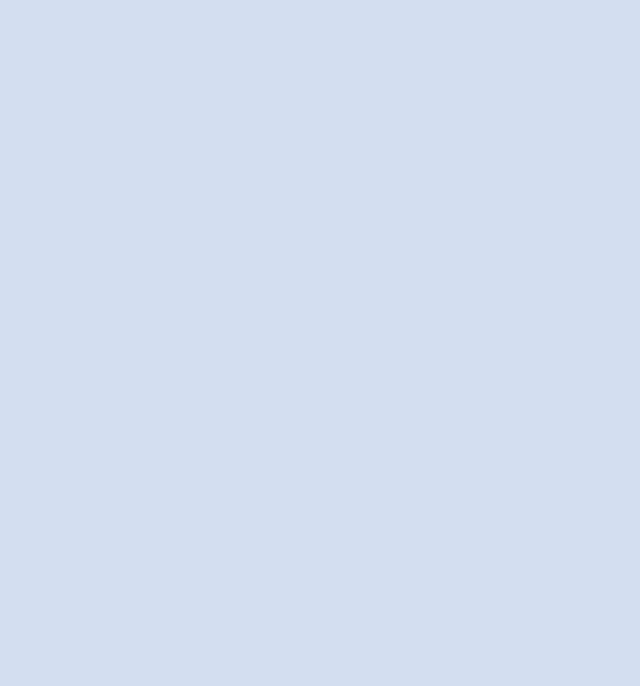
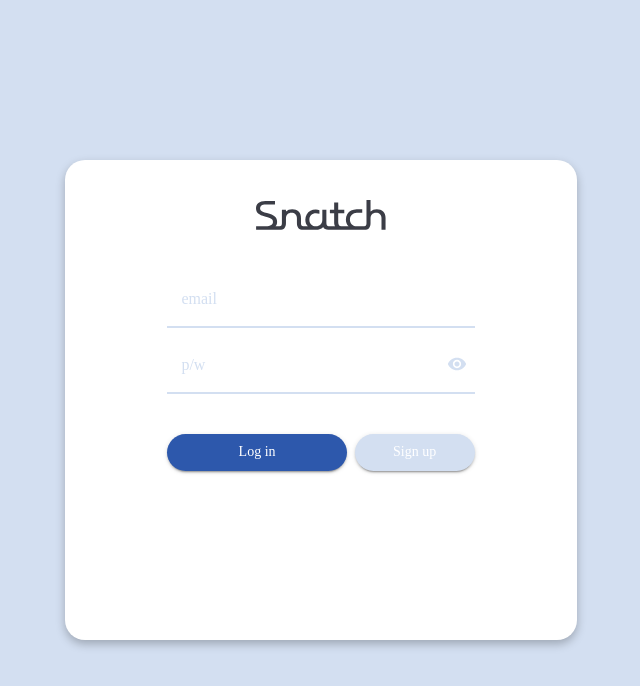
Before and after one commit to oxomi/snatch-front, a React (Create React App) app: page /login in a window 1280 px wide. Before the commit this address had no page. Shown: the top 686 px of the page, without its empty margins (319-959 px from the left). Built offline with nearby package versions, Linux system fonts and the light colour scheme.

Commit message:
feature : 로그인 페이지

```diff
--- a/src/components/SideNav/ChattingLog.jsx
+++ b/src/components/SideNav/ChattingLog.jsx
@@ -20,7 +20,7 @@ const ChattingLog = () => {
           <EditNoteOutlinedIcon />
         </IconButton>
       </div>
-      <StyledTypography sx={{ marginBottom: '10px', height: '10%' }}>Chatting Log</StyledTypography>
+      <StyledTypography sx={{ marginBottom: '10px' }}>Chatting Log</StyledTypography>
       <Box
         className="flex-col w-full h-[80%] overflow-y-auto"
         sx={{
--- a/src/pages/Chat/ChatPage.jsx
+++ b/src/pages/Chat/ChatPage.jsx
@@ -1,13 +1,19 @@
 import React from 'react';
-import { Box, Typography, TextField, InputAdornment, IconButton } from '@mui/material';
+import { styled, Box, Typography, TextField, InputAdornment, IconButton } from '@mui/material';
 
 import { SNATCH_COLOR } from 'constants/snatchTheme';
 import ArrowCircleUpOutlinedIcon from '@mui/icons-material/ArrowCircleUpOutlined';
 
+export const StyledBox = styled(Box)(() => ({
+  border: 'none',
+  backgroundColor: 'white',
+  borderRadius: '30px',
+}));
+
 const ChatPage = () => {
   return (
     <div className="flex flex-col h-full gap-5">
-      <Box className="bg-white" sx={{ border: 'none', borderRadius: '30px', height: '100%' }}></Box>
+      <StyledBox className="h-full"></StyledBox>
       <TextField
         variant="outlined"
         placeholder="자유롭게 입력하세요."
--- /dev/null
+++ b/src/pages/Init/Login.jsx
@@ -0,0 +1,88 @@
+import React, { useState } from 'react';
+import { styled, Box, TextField, Button, Stack, InputAdornment, IconButton } from '@mui/material';
+import { StyledBox } from 'pages/Chat/ChatPage';
+
+import { SNATCH_COLOR } from 'constants/snatchTheme';
+import Logo from 'assets/logo_dark.svg';
+import { Visibility, VisibilityOff } from '@mui/icons-material';
+
+export const InitBox = styled(Box)(() => ({
+  borderRadius: '20px',
+  width: '40vw',
+  height: '60vh',
+  display: 'flex',
+  flexDirection: 'column',
+  backgroundColor: 'white',
+  boxShadow: '0 4px 10px rgba(0, 0, 0, 0.25)',
+  position: 'absolute',
+  top: '50%',
+  left: '50%',
+  transform: 'translate(-50%, -50%)',
+  alignItems: 'center',
+}));
+
+export const InitTextField = styled(TextField)(() => ({
+  borderBottom: `2px solid ${SNATCH_COLOR.light}`,
+  width: '100%',
+  '& .MuiOutlinedInput-root': {
+    padding: 0,
+    color: SNATCH_COLOR.deepDark,
+    '& fieldset': {
+      border: 'none',
+    },
+    '& input::placeholder': {
+      color: SNATCH_COLOR.light,
+      opacity: 1,
+    },
+  },
+}));
+
+export const InitBtn = styled(Button)(() => ({
+  textTransform: 'none',
+  borderRadius: '30px',
+}));
+InitBtn.defaultProps = {
+  variant: 'contained',
+};
+
+const Login = () => {
+  const [showPw, setShowPw] = useState(false);
+  const handlePwOn = () => setShowPw((show) => !show);
+  const handlePwOff = (e) => {
+    e.preventDefault();
+  };
+
+  return (
+    <InitBox>
+      <img src={Logo} className="w-[130px] my-10" />
+      <div className="flex flex-col items-center justify-center gap-2 w-[60%]">
+        <InitTextField placeholder="email" type="email" />
+        <InitTextField
+          placeholder="p/w"
+          type={showPw ? 'text' : 'password'}
+          InputProps={{
+            endAdornment: (
+              <InputAdornment position="end">
+                <IconButton onClick={handlePwOn} onMouseDown={handlePwOff}>
+                  {showPw ? (
+                    <VisibilityOff sx={{ fontSize: '20px', color: SNATCH_COLOR.light }} />
+                  ) : (
+                    <Visibility sx={{ fontSize: '20px', color: SNATCH_COLOR.light }} />
+                  )}
+                </IconButton>
+              </InputAdornment>
+            ),
+          }}
+        />
+      </div>
+      <Stack direction="row" className="justify-between gap-2 w-[60%] mt-10">
+        <InitBtn className="w-[60%]">Log in</InitBtn>
+        <InitBtn className="w-[40%]" sx={{ backgroundColor: SNATCH_COLOR.light }}>
+          Sign up
+        </InitBtn>
+      </Stack>
+    </InitBox>
+  );
+};
+
+export default Login;
--- /dev/null
+++ b/src/pages/Init/Signup.jsx
@@ -0,0 +1,8 @@
+import React from 'react';
+import { InitBox } from './Login';
+
+const Signup = () => {
+  return <InitBox></InitBox>;
+};
+
+export default Signup;
--- a/src/pages/Monitor/MonitorPage.jsx
+++ b/src/pages/Monitor/MonitorPage.jsx
@@ -1,7 +1,22 @@
 import React from 'react';
+import { Box, Typography, Stack } from '@mui/material';
+import { StyledBox } from 'pages/Chat/ChatPage';
+
+import ReportGmailerrorredIcon from '@mui/icons-material/ReportGmailerrorred';
+import BarChartOutlinedIcon from '@mui/icons-material/BarChartOutlined';
 
 const MonitorPage = () => {
-  return;
+  return (
+    <div className="flex flex-col h-full gap-5">
+      <StyledBox className="h-[60%]">
+        <Stack direction="row" className="flex items-center" gap={1}>
+          <ReportGmailerrorredIcon sx={{ fontSize: '30px', color: '#F17785' }} />
+          <Typography sx={{ fontWeight: '600' }}>실시간 정보 유출 알리미</Typography>
+        </Stack>
+      </StyledBox>
+      <StyledBox className="h-[40%]"></StyledBox>
+    </div>
+  );
 };
 
 export default MonitorPage;
--- a/src/router/useMainRouter.jsx
+++ b/src/router/useMainRouter.jsx
@@ -5,6 +5,8 @@ import FullContainer from 'components/Layout/Container/FullContainer';
 import ChatPage from 'pages/Chat/ChatPage';
 import DbPage from 'pages/DB/DbPage';
 import MonitorPage from 'pages/Monitor/MonitorPage';
+import Login from 'pages/Init/Login';
+import Signup from 'pages/Init/Signup';
 
 const useMainRouter = () => {
   return useRoutes([
@@ -22,6 +24,8 @@ const useMainRouter = () => {
         },
       ],
     },
+    { path: 'login', element: <Login /> },
+    { path: 'signup', element: <Signup /> },
   ]);
 };
 
```
